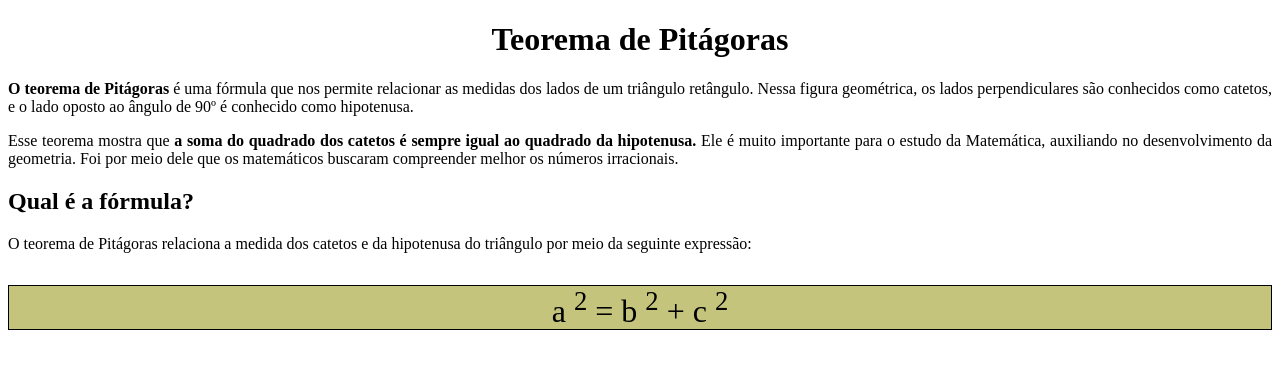
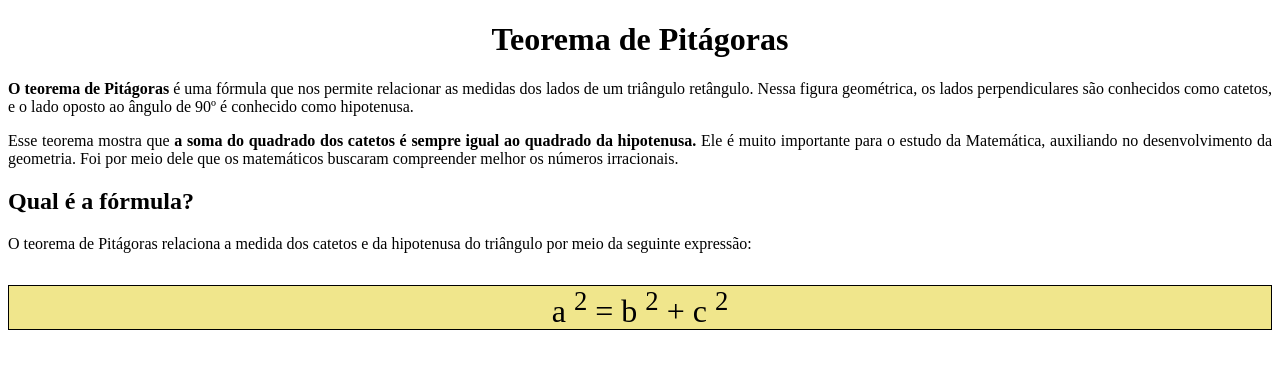
Before and after one commit to 10mara/dw1-2024, a plain HTML site: page Aula 12 04/tarefa-css.html in a window 1280 px wide. Drawn offline with Linux system fonts and the light colour scheme.

Commit message:
ATIVIDADE

```diff
--- a/Aula 12 04/externo.css
+++ b/Aula 12 04/externo.css
@@ -6,7 +6,7 @@ p{
     text-align: justify;
 }
 .container{
-    background-color: rgb(197, 196, 124);
+    background-color: khaki;
     border: 1px solid black;
     text-align: center;
     font-size: 2em;
```
